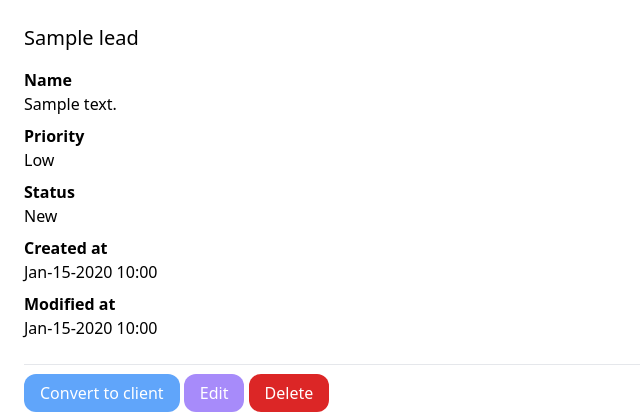
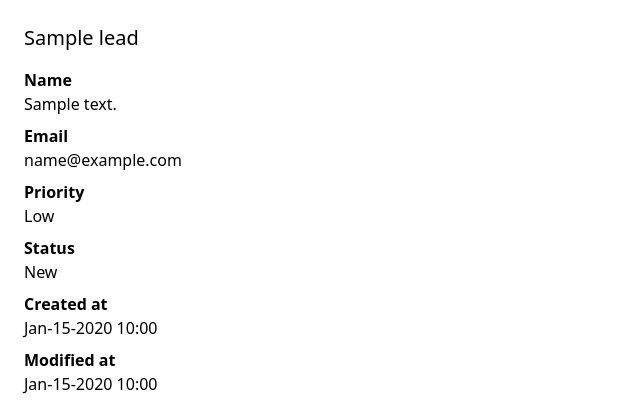
Before and after one commit to KenjaminButton/django-crm, a Django app: page /dashboard/leads/1/ in a window 1280 px wide. Shown: the part 72-492 px from the top of the page, without its empty margins (0-640 px from the left). Run offline with Django 4.2, Linux system fonts and the light colour scheme; a user stored in the database is signed in; tables that the repository leaves empty hold one stand-in row (values such as "Sample post"); some libraries are stand-ins or nearby versions.

Commit message:
Added email to leads detail show page

```diff
--- a/kenjaminbuttoncrm/lead/templates/lead/leadsdetail.html
+++ b/kenjaminbuttoncrm/lead/templates/lead/leadsdetail.html
@@ -9,6 +9,9 @@
       <p class="font-semibold">Name</p>
       <p class="mb-2">{{ lead.description }}</p>
     {% endif %}
+
+    <p class="font-semibold">Email</p>
+    <p class="mb-2">{{ lead.email }}</p>
 
     <p class="font-semibold">Priority</p>
     <p class="mb-2">{{ lead.get_priority_display }}</p>
```
Also changed, not shown: DEVNOTES.md (+1 -1 lines).
